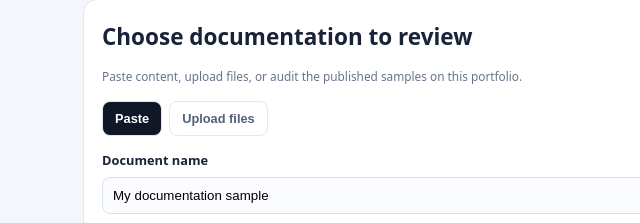
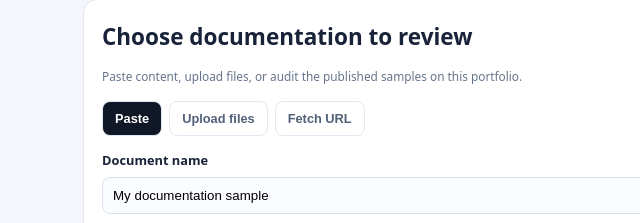
Before and after one commit to Tanmayi1996/Tanmayi1996.github.io, a plain HTML site: page doc-score/index.html in a window 1280 px wide. Shown: the part 397-620 px from the top of the page, 7-647 px from the left. Drawn offline with Linux system fonts and the light colour scheme.

Commit message:
Add public documentation URL input mode

```diff
--- a/doc-score/index.html
+++ b/doc-score/index.html
@@ -17,9 +17,9 @@
 <main class="wrap grid">
 <section class="panel">
 <h2 style="margin:0">Choose documentation to review</h2><p class="muted">Paste content, upload files, or audit the published samples on this portfolio.</p>
-<div class="tabs"><button class="tab active" data-mode="paste">Paste</button><button class="tab" data-mode="files">Upload files</button></div>
+<div class="tabs"><button class="tab active" data-mode="paste">Paste</button><button class="tab" data-mode="files">Upload files</button><button class="tab" data-mode="url">Fetch URL</button></div>
 <div class="mode active" id="paste"><div class="field"><label for="docname">Document name</label><input id="docname" value="My documentation sample"></div><div class="field"><label for="doctext">Paste Markdown, plain text, or HTML</label><textarea id="doctext" placeholder="Paste a user guide, API reference, README, troubleshooting article, or release note..."></textarea><span class="hint">Include the complete page, including headings, procedures, examples, links, and notes.</span></div></div>
-<div class="mode" id="files"><div class="field"><label for="upload">Select .md, .mdx, .txt, .html, or .htm files</label><input id="upload" type="file" multiple accept=".md,.mdx,.txt,.html,.htm"><span class="hint">Up to 3 MB per file. Content is read locally in your browser.</span><div id="filenames" class="muted">No files selected.</div></div></div>
+<div class="mode" id="files"><div class="field"><label for="upload">Select .md, .mdx, .txt, .html, or .htm files</label><input id="upload" type="file" multiple accept=".md,.mdx,.txt,.html,.htm"><span class="hint">Up to 3 MB per file. Content is read locally in your browser.</span><div id="filenames" class="muted">No files selected.</div></div></div><div class="mode" id="url"><div class="field"><label for="urlinput">Public documentation page URL</label><div style="display:flex;gap:7px;flex-wrap:wrap"><input id="urlinput" type="url" placeholder="https://docs.example.com/guide" style="flex:1;min-width:180px"><button class="btn soft" id="fetch">Fetch page</button></div><span class="hint">The target website must allow browser CORS requests. If it blocks access, paste or upload the page instead. This fetches one page; it does not crawl the whole site.</span><div id="urlstatus" class="status" aria-live="polite"></div></div></div>
 <div class="actions"><button class="btn primary" id="analyze">Analyze documentation →</button><button class="btn soft" id="portfolio">Audit my portfolio docs</button><button class="btn" id="reset">Reset</button></div><div id="status" class="status" aria-live="polite"></div>
 <section class="results" id="results"><div style="display:flex;justify-content:space-between;gap:8px;align-items:center"><h2>Audit results</h2><button class="btn" id="copy">Copy report</button></div><div class="score"><div><div class="num" id="score">0</div><small>/ 100 · <b id="grade"></b></small></div><div><b>Documentation health</b><p id="summary"></p><small id="stats"></small></div></div><div class="cats" id="categories"></div><div class="two"><section class="box"><b>Priority suggestions</b><div id="suggestions"></div></section><section class="box"><b>Document scores</b><div id="documents"></div></section></div><details class="details"><summary>Show check-by-check results</summary><div id="checks"></div></details></section>
 </section>
```
